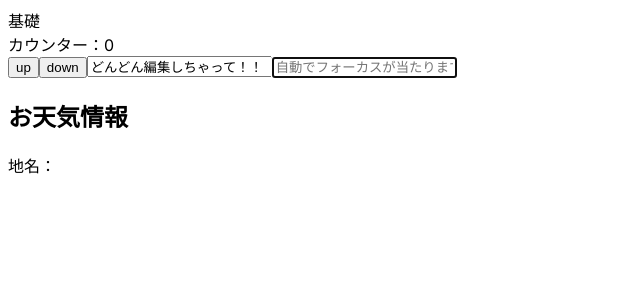
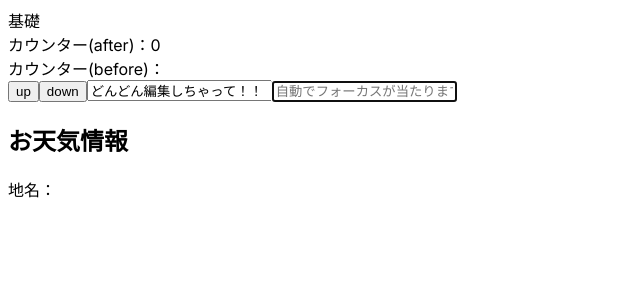
Before and after one commit to akitomonam/react-hooks-100-knocks, a Next.js app in the folder react-codes/: page /basic in a window 1280 px wide. Shown: the top 300 px of the page, without its empty margins (0-640 px from the left). Built offline with nearby package versions, Linux system fonts and the light colour scheme; no server answers.

Commit message:
feat: useRefを使って以前の状態を保持する

```diff
--- a/react-codes/app/basic/page.js
+++ b/react-codes/app/basic/page.js
@@ -7,13 +7,20 @@ export default function Home() {
   const [fieldText, setFieldText] = useState("どんどん編集しちゃって！！");
   const [weatherPlace, setWeatherPlace] = useState("");
   const inputRef = useRef(null)
+  const prevCountRef = useRef();
 
   const handleCountUp = () => {
-    setCounterNum((prevCounterNum) => prevCounterNum + 1);
+    setCounterNum((prevCounterNum) => {
+      prevCountRef.current = counterNum
+      return prevCounterNum + 1
+    });
   };
 
   const handleCountDown = () => {
-    setCounterNum((prevCounterNum) => prevCounterNum - 1);
+    setCounterNum((prevCounterNum) => {
+      prevCountRef.current = counterNum
+      return prevCounterNum - 1
+    });
   };
 
   const getWeather = () => {
@@ -49,7 +56,8 @@ export default function Home() {
   return (
     <div>
       <div>基礎</div>
-      <div>カウンター：{counterNum}</div>
+      <div>カウンター(after)：{counterNum}</div>
+      <div>カウンター(before)：{prevCountRef.current}</div>
       <button type="button" onClick={handleCountUp}>
         up
       </button>
```
Also changed, not shown: 2 other files (tests, documents, lock files or other folders).
